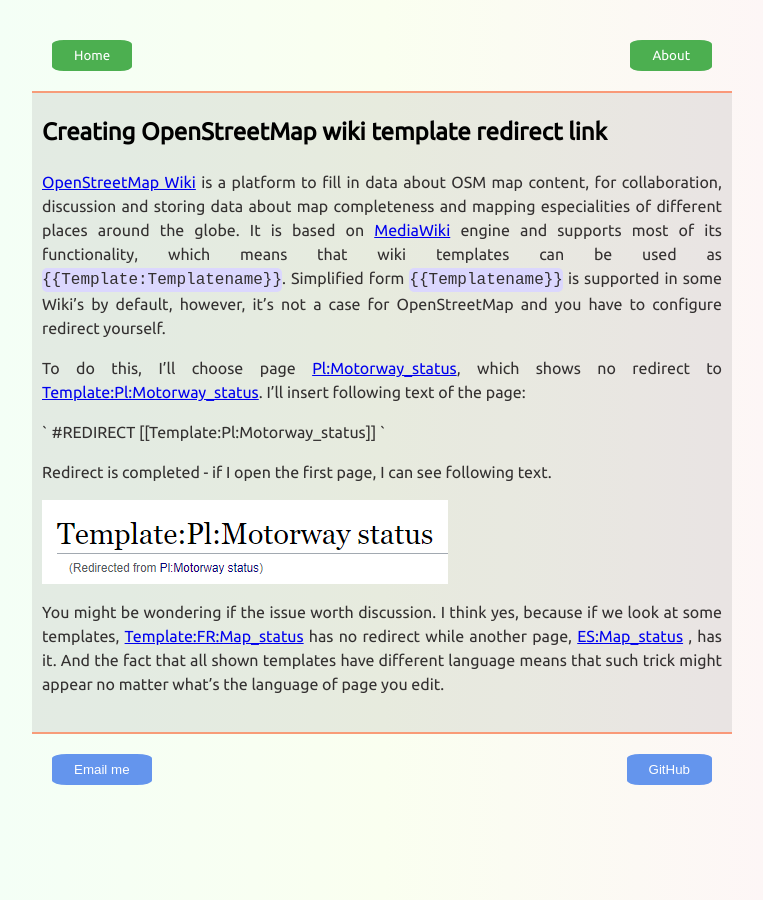
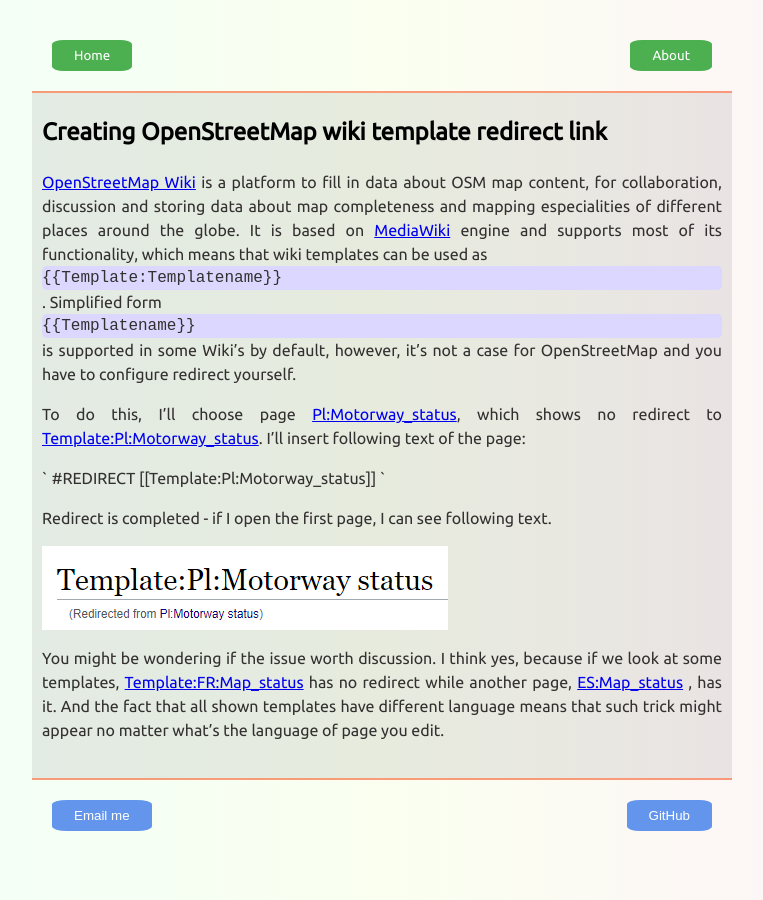
Before and after one commit to sashabrava/sashabrava.github.io, a Jekyll site: the page built from _posts/2019-08-01-osm-wiki-redirect.markdown, in a window 1280 px wide. Shown: the whole page, without its empty margins (258-1021 px from the left). Built offline with Jekyll 4.4.1, drawn with Linux system fonts in a browser that asks for light colours; comment, search, counter and statistics services are not loaded.

Commit message:
Fix code multiline, fix #1

```diff
--- a/assets/css/styles.css
+++ b/assets/css/styles.css
@@ -104,5 +104,6 @@
 background-color: #dbd7fe;
 border-radius: 5px;
 white-space: pre-wrap;
-display: inline-block;
+display: block;
+overflow:auto;
 }
```
